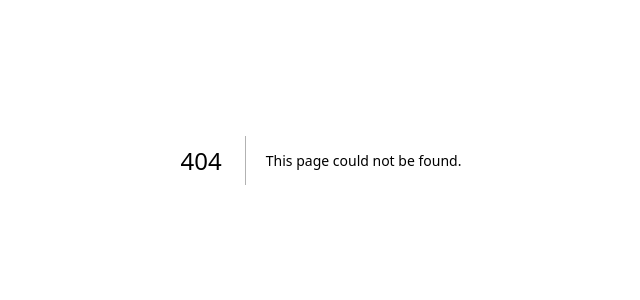
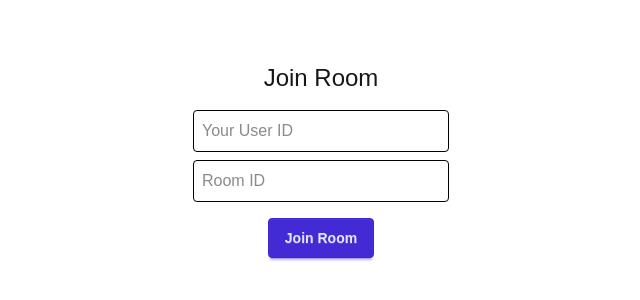
Before and after one commit to AkiraEgawa/swipestraunt, a Next.js app: page /join-room in a window 1280 px wide. Before the commit this address had no page. Shown: the part 240-540 px from the top of the page, without its empty margins (319-959 px from the left). Built offline with nearby package versions, Linux system fonts and the light colour scheme.

Commit message:
fully edited (mostly)

```diff
--- /dev/null
+++ b/app/api/rooms/[roomId]/join/route.ts
@@ -0,0 +1,43 @@
+import { prisma } from "@/lib/prisma";
+import { NextResponse } from "next/server";
+
+export async function POST(
+  req: Request,
+  ctx: { params: Promise<{ roomId: string }> } // note Promise
+) {
+  // unwrap the promise first
+  const { roomId } = await ctx.params;
+
+  try {
+    const { userId } = await req.json();
+
+    if (!userId) {
+      return NextResponse.json({ error: "User ID is required" }, { status: 400 });
+    }
+
+    // Check if room exists
+    const room = await prisma.room.findUnique({ where: { id: roomId } });
+    if (!room) {
+      return NextResponse.json({ error: "Room not found" }, { status: 404 });
+    }
+
+    // Check if user is already a member
+    const existing = await prisma.roomMember.findUnique({
+      where: { userId_roomId: { userId, roomId } },
+    });
+
+    if (existing) {
+      return NextResponse.json({ message: "Already a member" });
+    }
+
+    // Add user as member
+    await prisma.roomMember.create({
+      data: { userId, roomId },
+    });
+
+    return NextResponse.json({ message: "Joined room successfully" });
+  } catch (err) {
+    console.error("🔥 Join Room Error:", err);
+    return NextResponse.json({ error: "Failed to join room" }, { status: 500 });
+  }
+}
--- a/app/create-room/page.tsx
+++ b/app/create-room/page.tsx
@@ -11,6 +11,11 @@ export default function CreateRoomPage() {
   const [loading, setLoading] = useState(false)
   const [location, setLocation] = useState("")
   const [range, setRange] = useState(5) // default 5 km
+
+  const gotoJoin = async () => {
+    router.push(`/join-room?userId=${userId}`)
+
+  }
 
   const handleCreateRoom = async () => {
     if (!userId) {
@@ -56,6 +61,12 @@ export default function CreateRoomPage() {
         backgroundRepeat: "no-repeat",
       }}
     >
+      <h1 className="text-2xl mb-4 text-black font-bold">Join a Room</h1>
+      {/* Room Join Button */}
+      <button
+        className="btn btn-primary w-64"
+        onClick={gotoJoin}
+      ></button >
       <h1 className="text-2xl mb-4 text-black font-bold">Create a Room</h1>
 
       {/* Location input */}
--- /dev/null
+++ b/app/join-room/page.tsx
@@ -0,0 +1,58 @@
+"use client";
+
+import { useState } from "react";
+import { useRouter } from "next/navigation";
+
+export default function JoinRoomPage() {
+  const [roomId, setRoomId] = useState("");
+  const [userId, setUserId] = useState("");
+  const router = useRouter();
+
+  const handleJoin = async () => {
+    if (!roomId || !userId) {
+      alert("Room ID and User ID are required");
+      return;
+    }
+
+    const res = await fetch(`/api/rooms/${roomId}/join`, {
+      method: "POST",
+      headers: { "Content-Type": "application/json" },
+      body: JSON.stringify({ userId }),
+    });
+
+    const data = await res.json();
+    if (!res.ok) {
+      alert(data.error || "Failed to join room");
+      return;
+    }
+
+    alert(data.message || "Joined successfully!");
+    router.push(`/room/${roomId}?userId=${userId}`);
+  };
+
+  return (
+    <div className="flex flex-col items-center justify-center min-h-screen p-4">
+      <h1 className="text-2xl mb-4">Join Room</h1>
+
+      <input
+        type="text"
+        placeholder="Your User ID"
+        value={userId}
+        onChange={(e) => setUserId(e.target.value)}
+        className="mb-2 p-2 border border-black rounded w-64"
+      />
+
+      <input
+        type="text"
+        placeholder="Room ID"
+        value={roomId}
+        onChange={(e) => setRoomId(e.target.value)}
+        className="mb-4 p-2 border border-black rounded w-64"
+      />
+
+      <button onClick={handleJoin} className="btn btn-primary">
+        Join Room
+      </button>
+    </div>
+  );
+}
--- a/package.json
+++ b/package.json
@@ -21,6 +21,7 @@
     "@types/node": "^20.19.30",
     "@types/react": "^19",
     "@types/react-dom": "^19",
+    "cross-env": "^10.1.0",
     "daisyui": "^5.5.14",
     "dotenv": "^17.2.3",
     "eslint": "^9",
```
Also changed, not shown: 2 other files (tests, documents, lock files or other folders).
